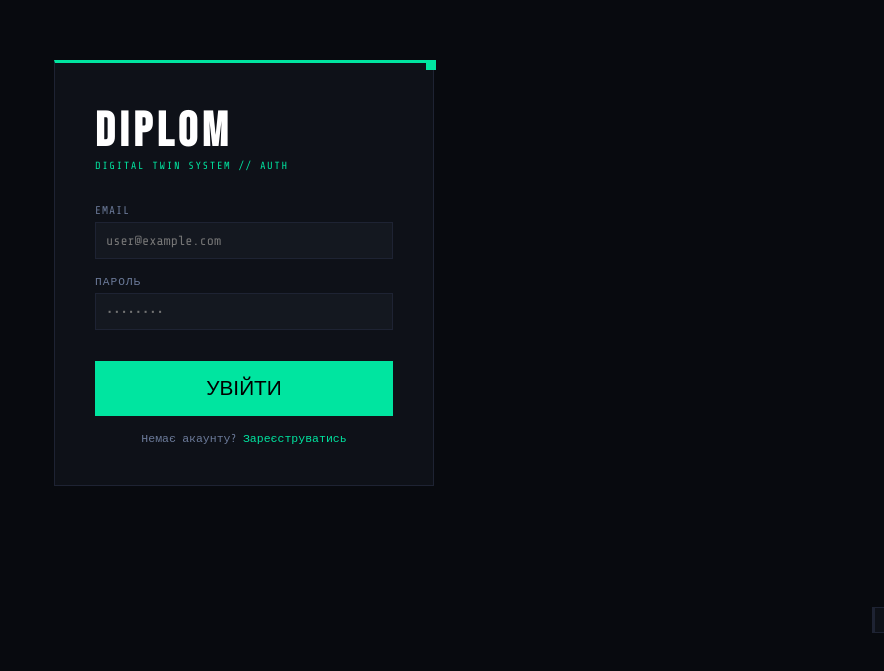
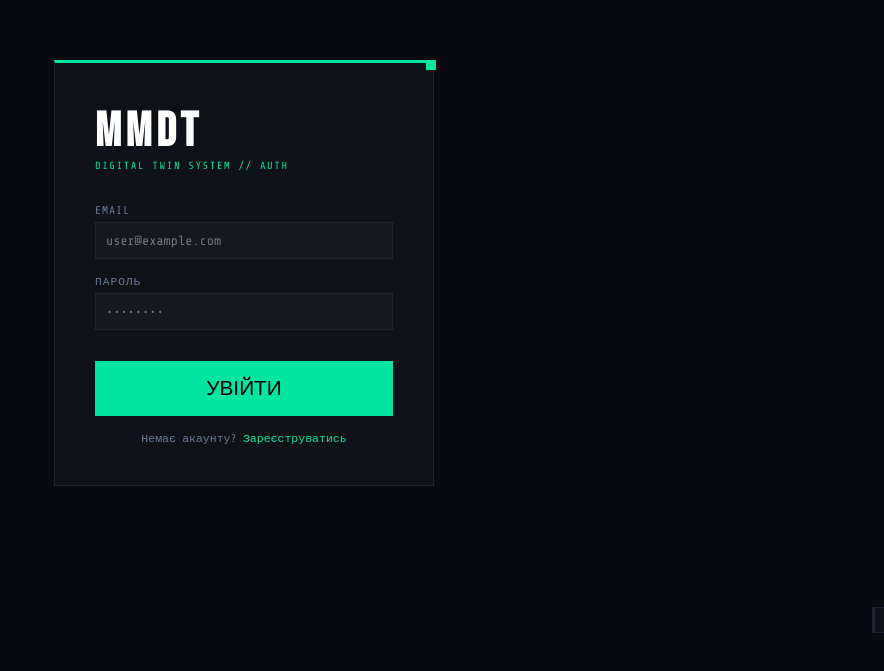
Before and after one commit to pushkining/udhtu-supabase, a plain HTML site: page index.html in a window 1280 px wide. Shown: the part 147-818 px from the top of the page, without its empty margins (396-1280 px from the left). Drawn offline with nearby package versions, Linux system fonts and the light colour scheme.

Commit message:
Update index2_5.html

```diff
--- a/index.html
+++ b/index.html
@@ -150,7 +150,7 @@ tbody tr:hover{background:var(--accent-dim);}
 <div id="login-screen">
   <div class="login-card">
     <div class="login-logo">
-      <h1>DIPLOM</h1>
+      <h1>MMDT</h1>
       <p>Digital Twin System // Auth</p>
     </div>
     <div class="login-error" id="login-error"></div>
```
